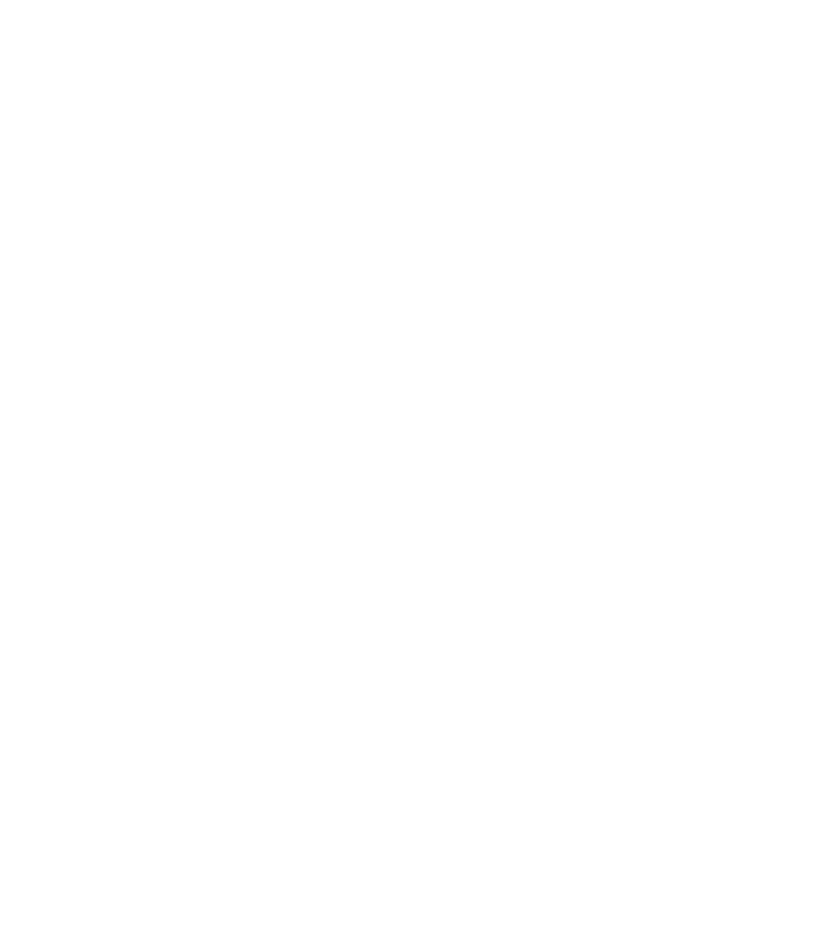
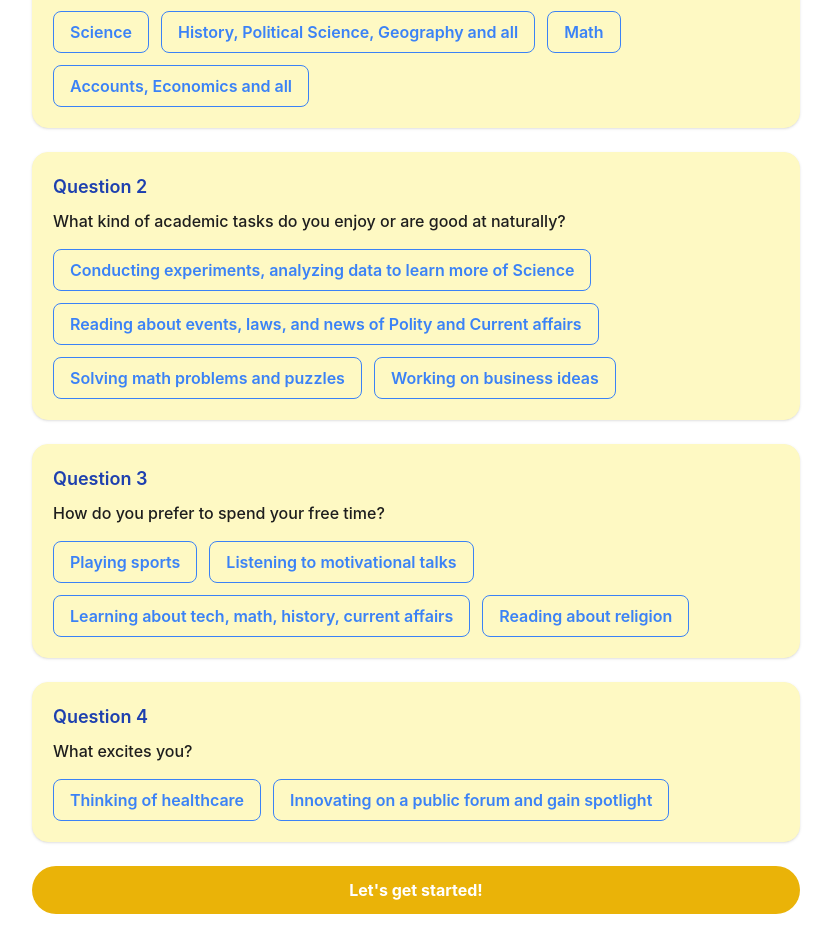
Before and after one commit to Shashank-jais/LLM_Academic, a React (Vite) app in the folder Frontend/: page /questionnaire in a window 1280 px wide. Before the commit this address had no page. Shown: the part 486-1438 px from the top of the page, without its empty margins (224-1055 px from the left). Before the commit the page ends 800 px from the top, so only its background shows below. Built offline with nearby package versions, Linux system fonts and the light colour scheme.

Commit message:
Created the Questionnaire Page

```diff
--- a/Frontend/src/App.jsx
+++ b/Frontend/src/App.jsx
@@ -6,6 +6,7 @@ import ConfirmSignUp from "./components/ConfirmSignup";
 import Login from "./components/Login";
 import Welcome from "./components/Welcome";
 import Result from "./components/Result";
+import Questionnaire from "./components/Questionnaire";
 
 function App() {
   return (
@@ -27,6 +28,7 @@ function App() {
         <Route path="/login" element={<Login />} />
         <Route path="/welcome" element={<Welcome />} />
         <Route path="/result" element={<Result />} />
+        <Route path="/questionnaire" element={<Questionnaire />} />
       </Routes>
     </BrowserRouter>
   );
--- /dev/null
+++ b/Frontend/src/components/Questionnaire.jsx
@@ -0,0 +1,131 @@
+import { useState } from "react";
+import { useNavigate } from "react-router-dom";
+
+const questions = [
+  {
+    title: "Question 1",
+    prompt:
+      "Which subjects do you feel confident in without needing much help?",
+    name: "subject",
+    options: [
+      "Science",
+      "History, Political Science, Geography and all",
+      "Math",
+      "Accounts, Economics and all",
+    ],
+  },
+  {
+    title: "Question 2",
+    prompt:
+      "What kind of academic tasks do you enjoy or are good at naturally?",
+    name: "task",
+    options: [
+      "Conducting experiments, analyzing data to learn more of Science",
+      "Reading about events, laws, and news of Polity and Current affairs",
+      "Solving math problems and puzzles",
+      "Working on business ideas",
+    ],
+  },
+  {
+    title: "Question 3",
+    prompt: "How do you prefer to spend your free time?",
+    name: "hobby",
+    options: [
+      "Playing sports",
+      "Listening to motivational talks",
+      "Learning about tech, math, history, current affairs",
+      "Reading about religion",
+    ],
+  },
+  {
+    title: "Question 4",
+    prompt: "What excites you?",
+    name: "excitement",
+    options: [
+      "Thinking of healthcare",
+      "Innovating on a public forum and gain spotlight",
+    ],
+  },
+];
+
+const Questionnaire = () => {
+  const [formData, setFormData] = useState({
+    subject: "",
+    task: "",
+    hobby: "",
+    excitement: "",
+  });
+
+  const handleChange = (name, value) => {
+    setFormData((prev) => ({
+      ...prev,
+      [name]: value,
+    }));
+  };
+  const navigate = useNavigate();
+
+  return (
+    <div className="min-h-screen w-full bg-white flex flex-col items-center py-10 px-4 sm:px-8 font-poppins">
+      <div className="mb-8 flex flex-col items-center">
+        <img
+          src="/logo.jpg"
+          alt="TrueYou Careers"
+          className="h-[18rem] sm:h-[20rem] mb-2"
+        />
+      </div>
+
+      <div className="w-full max-w-3xl space-y-6">
+        {questions.map(({ title, prompt, options, name }) => (
+          <QuestionCard
+            key={name}
+            title={title}
+            prompt={prompt}
+            options={options}
+            selected={formData[name]}
+            onSelect={(value) => handleChange(name, value)}
+          />
+        ))}
+        <button
+          className="bg-yellow-500 hover:bg-yellow-600 p-3 rounded-full text-white font-bold text-base transition-transform hover:scale-105 w-full"
+          onClick={() => {
+            const isFormComplete = Object.values(formData).every(
+              (value) => value !== ""
+            );
+            if (isFormComplete) {
+              navigate(`/`);
+            } else {
+              alert("Please answer all questions before proceeding.");
+            }
+          }}
+        >
+          Let's get started!
+        </button>
+      </div>
+    </div>
+  );
+};
+
+const QuestionCard = ({ title, prompt, options, selected, onSelect }) => (
+  <div className="rounded-2xl border border-yellow-100 bg-yellow-100 p-5 shadow">
+    <h2 className="text-lg font-semibold text-blue-800 mb-2">{title}</h2>
+    <p className="text-gray-800 font-medium mb-4">{prompt}</p>
+    <div className="flex flex-wrap gap-3">
+      {options.map((option) => (
+        <button
+          key={option}
+          type="button"
+          onClick={() => onSelect(option)}
+          className={`px-4 py-2 rounded-lg font-semibold text-sm sm:text-base transition-all duration-300 focus:outline-none focus:ring-2 focus:ring-blue-300 ${
+            selected === option
+              ? "bg-blue-600 text-white"
+              : "border border-blue-500 text-blue-500 hover:scale-105 hover:border-blue-600 hover:text-blue-600"
+          }`}
+        >
+          {option}
+        </button>
+      ))}
+    </div>
+  </div>
+);
+
+export default Questionnaire;
--- a/Frontend/src/components/Welcome.jsx
+++ b/Frontend/src/components/Welcome.jsx
@@ -31,7 +31,7 @@ const Welcome = () => {
           className="bg-yellow-500 text-white rounded-xl px-8 py-3 text-lg font-semibold cursor-pointer transition-all duration-300 ease-in-out hover:bg-yellow-600 shadow-button-glow hover:shadow-lg focus:outline-none focus:ring-4 focus:ring-yellow-400"
           aria-label="Start Questionnaire"
           onClick={() => {
-            navigate("/questions");
+            navigate("/questionnaire");
           }}
         >
           Start Questionnaire
```
